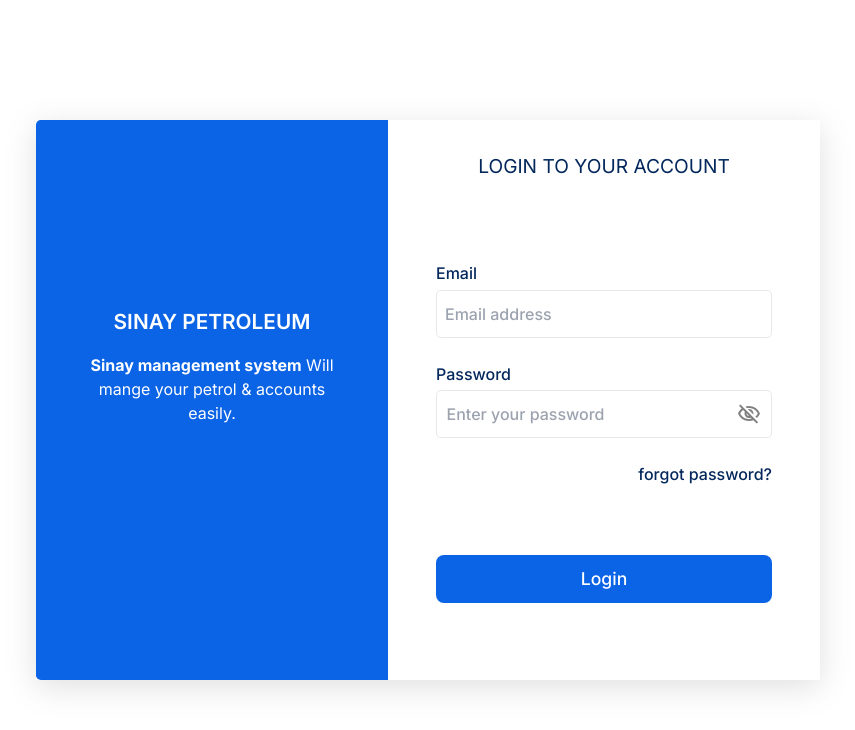
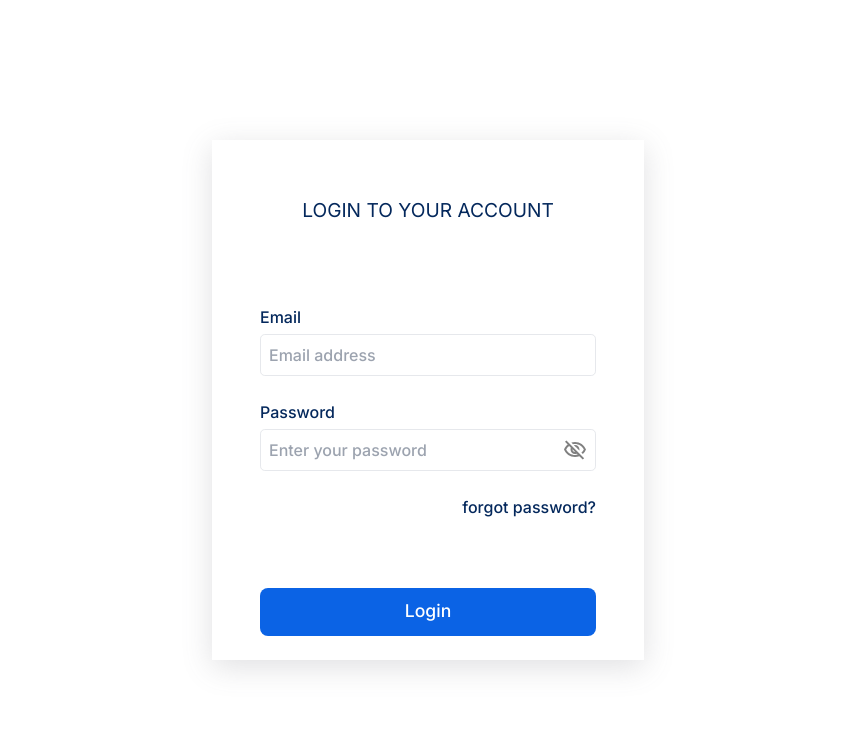
Before and after one commit to hanad124/furqaan-constructions-system, a Next.js app: page /login in a window 1280 px wide. Shown: the top 730 px of the page, without its empty margins (212-1067 px from the left). Built offline with nearby package versions, Linux system fonts and the light colour scheme; no server answers; sample sign-in values are in the browser's storage.

Commit message:
Modified & updated the login UI

```diff
--- a/app/login/login.scss
+++ b/app/login/login.scss
@@ -8,52 +8,15 @@
 
   &-cols {
     width: 100%;
-
+    padding: 1.5rem 0;
     display: flex;
     align-items: center;
     box-shadow: rgba(100, 100, 111, 0.2) 0px 7px 29px 0px;
-
-      &-1 {
-        background-color: #0b63e5;
-        height: 35rem;
-        width: 22rem;
-        color: #fff;
-        border-top-left-radius: 0.3rem;
-        border-bottom-left-radius: 0.3rem;
-
-        text-align: center;
-
-        .logo {
-          margin-top: 10rem;
-          display: flex;
-          justify-content: center;
-          img {
-            width: 3.5rem;
-          }
-        }
-
-        .col1-title {
-          font-size: 1.3rem;
-          text-transform: uppercase;
-          font-weight: 600;
-          margin-top: 1.6rem;
-        }
-
-        .col1-desc {
-          font-size: 1rem;
-          text-align: center;
-          margin: 0 3.4rem;
-          margin-top: 1rem;
-
-          span {
-            font-weight: 700;
-          }
-        }
-      }
+    position: relative;
 
     &-2 {
       background-color: #fff;
-        height: 35rem;
+      height: 100%;
       width: 27rem;
       color: #0b63e5;
       border-top-right-radius: 0.3rem;
@@ -84,10 +47,9 @@
 
         input {
           width: 100%;
-            height: 3rem;
           border-radius: 0.3rem;
           border: 0.1rem solid #e6e8ec;
-            padding: 0 0.5rem;
+          padding: 0.5rem;
           font-size: 1rem;
           font-weight: 500;
           color: #04285c;
@@ -100,12 +62,11 @@
 
         .passWrapper {
           width: 100%;
-            height: 3rem;
           border-radius: 0.3rem;
           border: 0.1rem solid #e6e8ec;
           display: flex;
           align-items: center;
-            padding: 0 0.6rem;
+          padding: 0.5rem;
 
           &:has(input:focus) {
             outline: 3px solid #0b63e561;
--- a/app/login/page.tsx
+++ b/app/login/page.tsx
@@ -85,17 +85,6 @@ const Login = () => {
     <div className="login">
       <div className="login-container">
         <div className="login-cols">
-          <div className="login-cols-1">
-            <div className="logo">
-              {/* <img src={logo} alt="logo" /> */}
-              {/* <Image src={logo} alt="logo" width={100} height={100} /> */}
-            </div>
-            <p className="col1-title">sinay petroleum</p>
-            <p className="col1-desc">
-              <span>Sinay management system</span> Will mange your petrol &amp;
-              accounts easily.
-            </p>
-          </div>
           <div className="login-cols-2">
             <h1>Login to your account</h1>
             <form className="form" onSubmit={handleLogin}>
```
Lines whose indentation alone changed are shown as unchanged.
